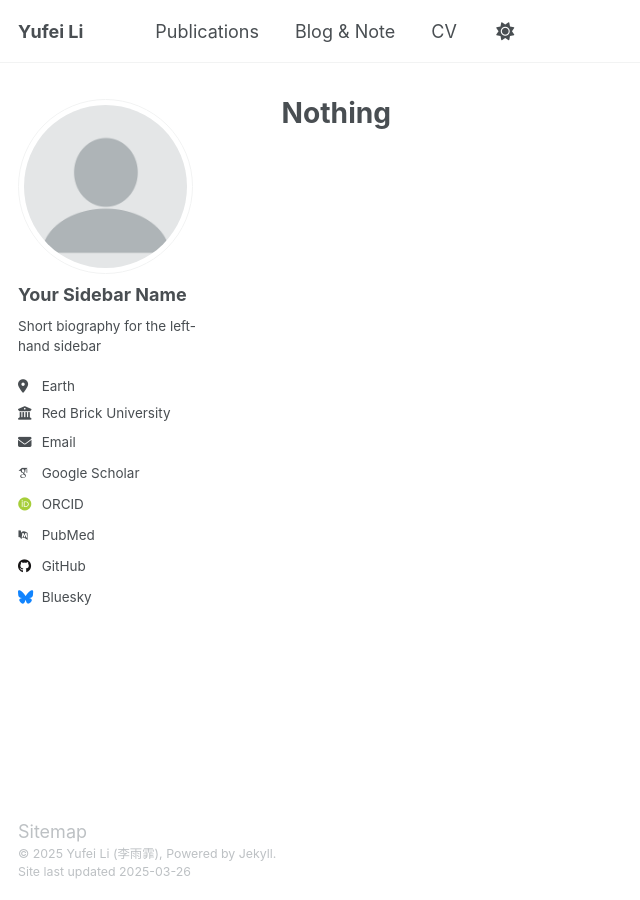
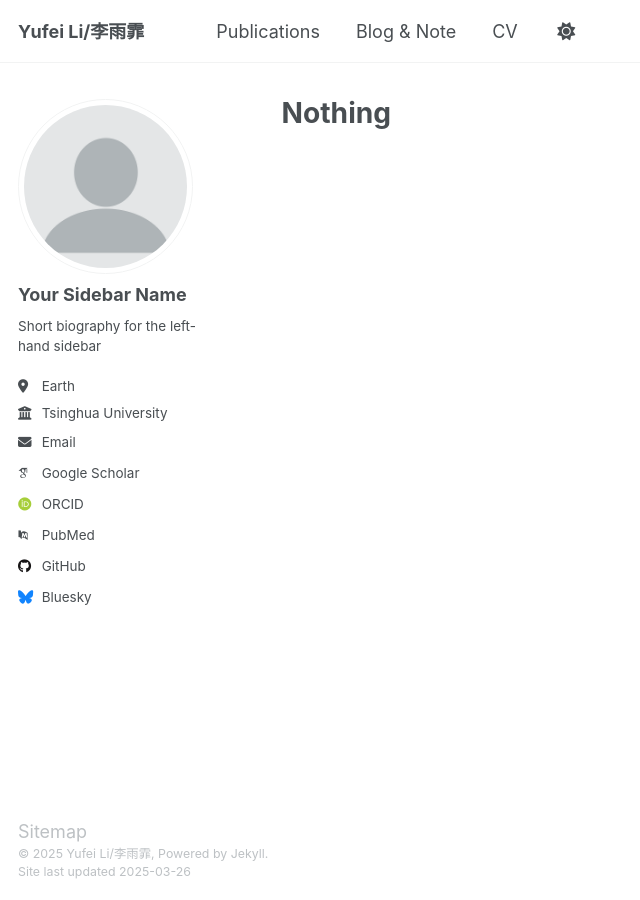
Before and after one commit to Floraaah/Floraaah, a Jekyll site: the page built from _pages/about.md, in a window 1280 px wide. Shown: the whole page, without its empty margins (0-640 px from the left). Built offline with Jekyll 4.4.1, drawn with Linux system fonts in a browser that asks for light colours; some web fonts are replaced.

Commit message:
Update _config.yml

```diff
--- a/_config.yml
+++ b/_config.yml
@@ -9,9 +9,9 @@
 # Basic Site Settings
 locale                   : "en-US"
 site_theme               : "default"
-title                    : "Yufei Li"
+title                    : "Yufei Li/李雨霏"
 title_separator          : "-"
-name                     : &name "Yufei Li (李雨霏)"
+name                     : &name "Yufei Li/李雨霏"
 description              : &description "personal description"
 url                      : https://floraaah.github.io/Floraaah/ # the base hostname & protocol for your site e.g. "https://[your GitHub username].github.io"
 baseurl                  : "" # the subpath of your site, e.g. "/blog"
@@ -27,7 +27,7 @@ author:
   pronouns         : # example: "she/her"
   bio              : "Short biography for the left-hand sidebar"
   location         : "Earth"
-  employer         : "Red Brick University"
+  employer         : "Tsinghua University"
   uri              : # URL
   email            : "none@example.org"
 
```
